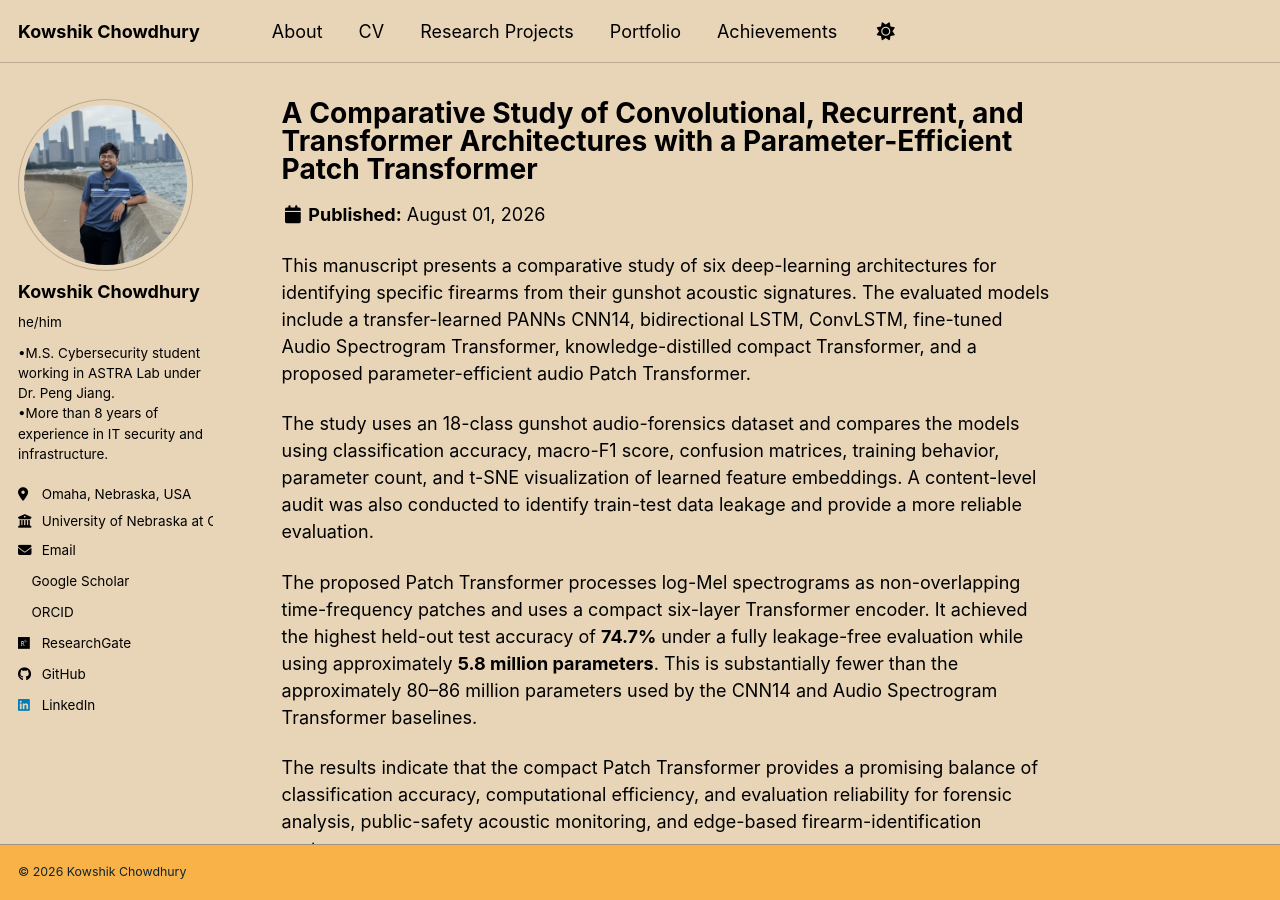
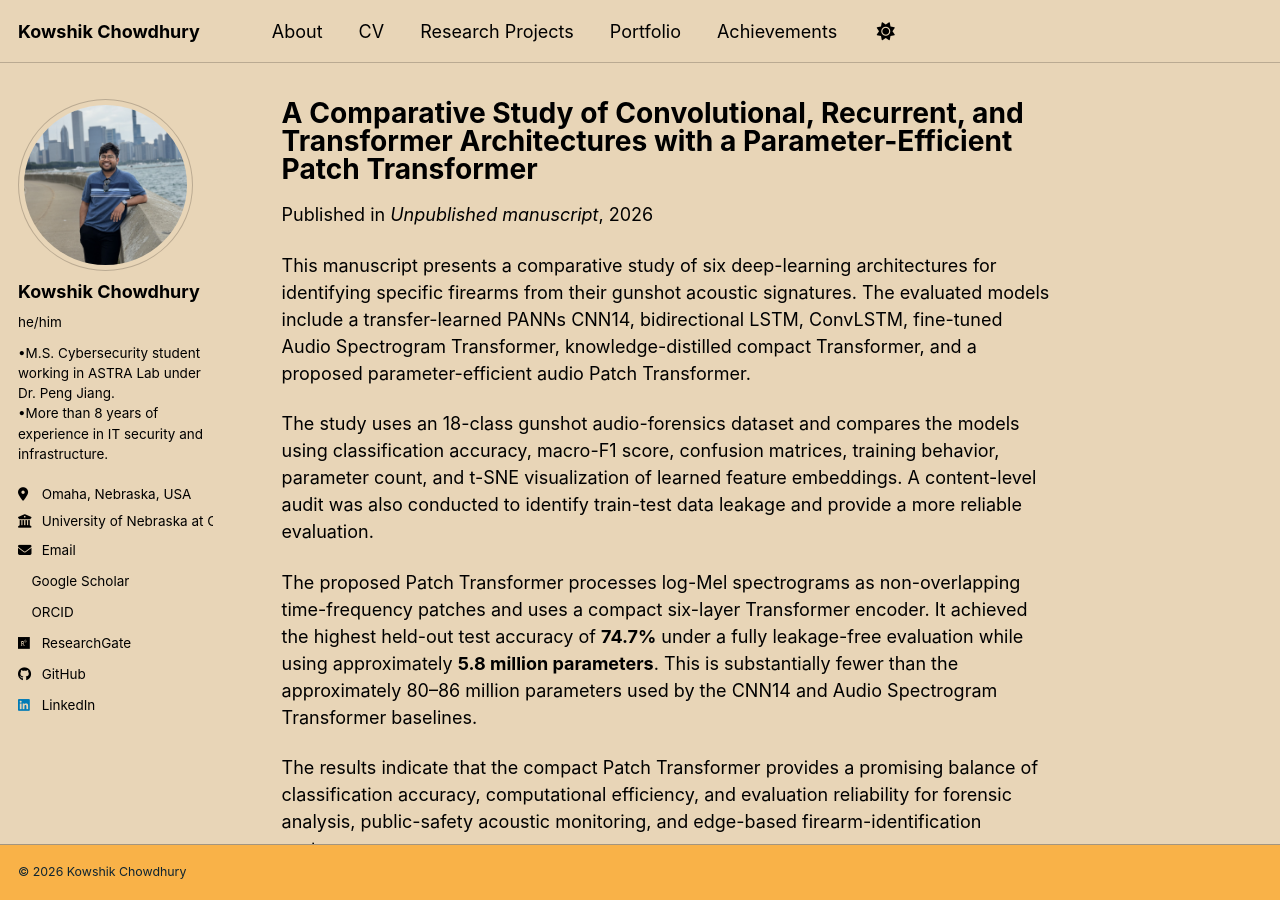
Before and after one commit to kowshik1993/kowshik1993.github.io, a Jekyll site: the page built from _publications/gunshot_classification.md, in a window 1280 px wide and 900 px high. Built offline with Jekyll 4.4.1, drawn with Linux system fonts in a browser that asks for light colours; a style sheet for code colours, icons or effects is not loaded.

Commit message:
Update gunshot_classification.md

```diff
--- a/_publications/gunshot_classification.md
+++ b/_publications/gunshot_classification.md
@@ -3,6 +3,9 @@ title: "A Comparative Study of Convolutional, Recurrent, and Transformer Archite
 collection: publications
 category: conferences
 permalink: /publication/gunshot_classification
+date: 2026-01-01
+venue: 'Unpublished manuscript'
+pubtype: 'Unpublished'
 excerpt: "A comparative study of convolutional, recurrent, and transformer architectures for fine-grained firearm identification from gunshot acoustic signatures."
 citation: "K. Chowdhury and P. Jiang, 'A Comparative Study of Convolutional, Recurrent, and Transformer Architectures with a Parameter-Efficient Patch Transformer,' unpublished manuscript, 2026."
 ---
```
